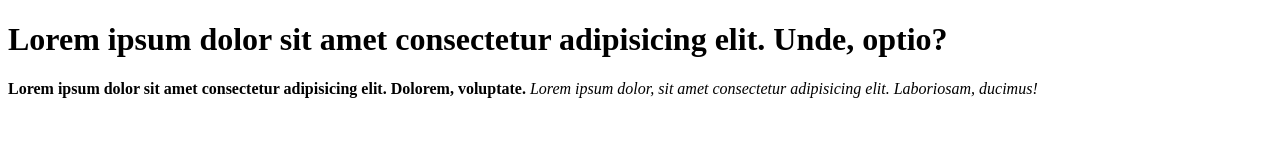
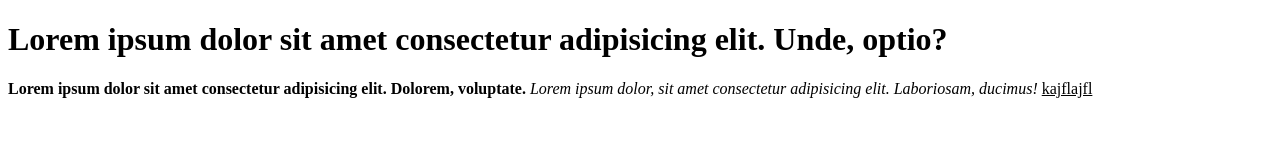
Before and after one commit to LamVyHuynh/duan6, a plain HTML site: page index.html in a window 1280 px wide. Drawn offline with Linux system fonts and the light colour scheme.

Commit message:
sua lan 1

```diff
--- a/index.html
+++ b/index.html
@@ -17,5 +17,6 @@
       Lorem ipsum dolor, sit amet consectetur adipisicing elit. Laboriosam,
       ducimus!
     </i>
+    <u>kajflajfl</u>
   </body>
 </html>
```
